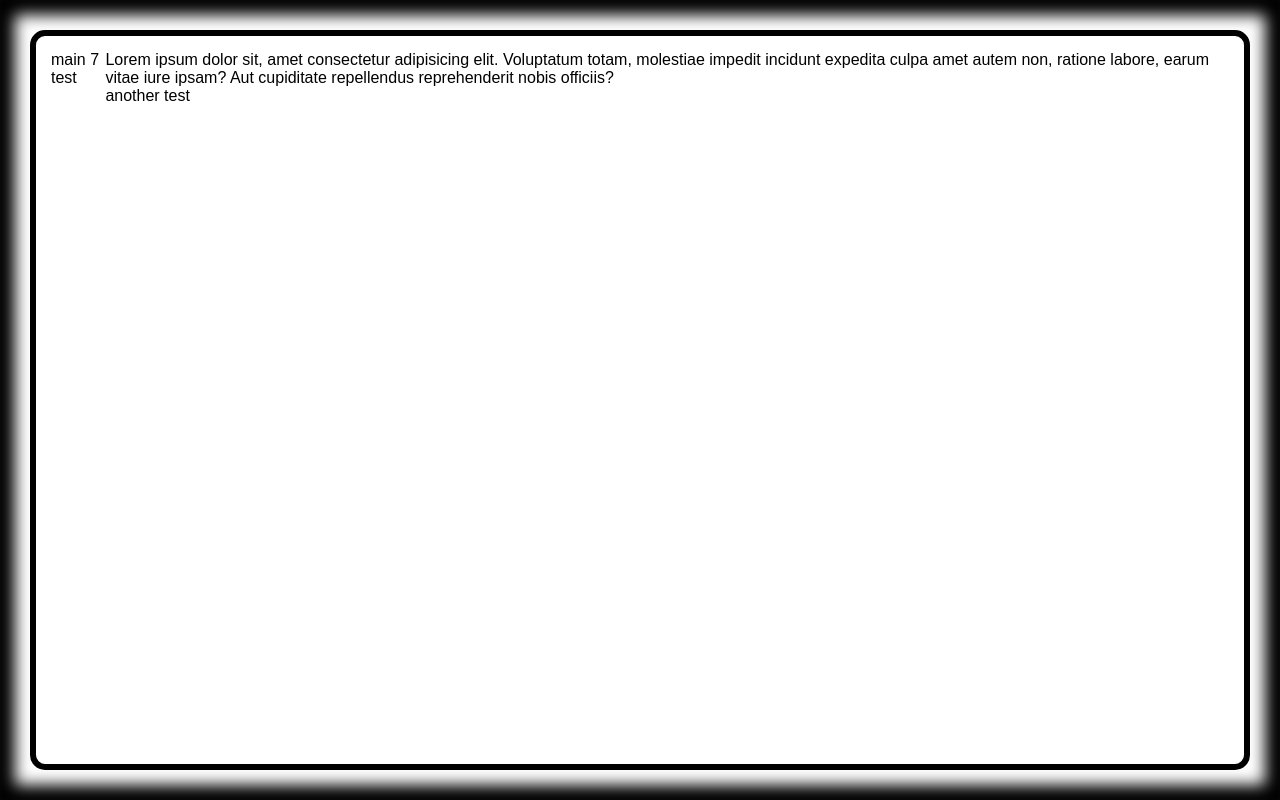
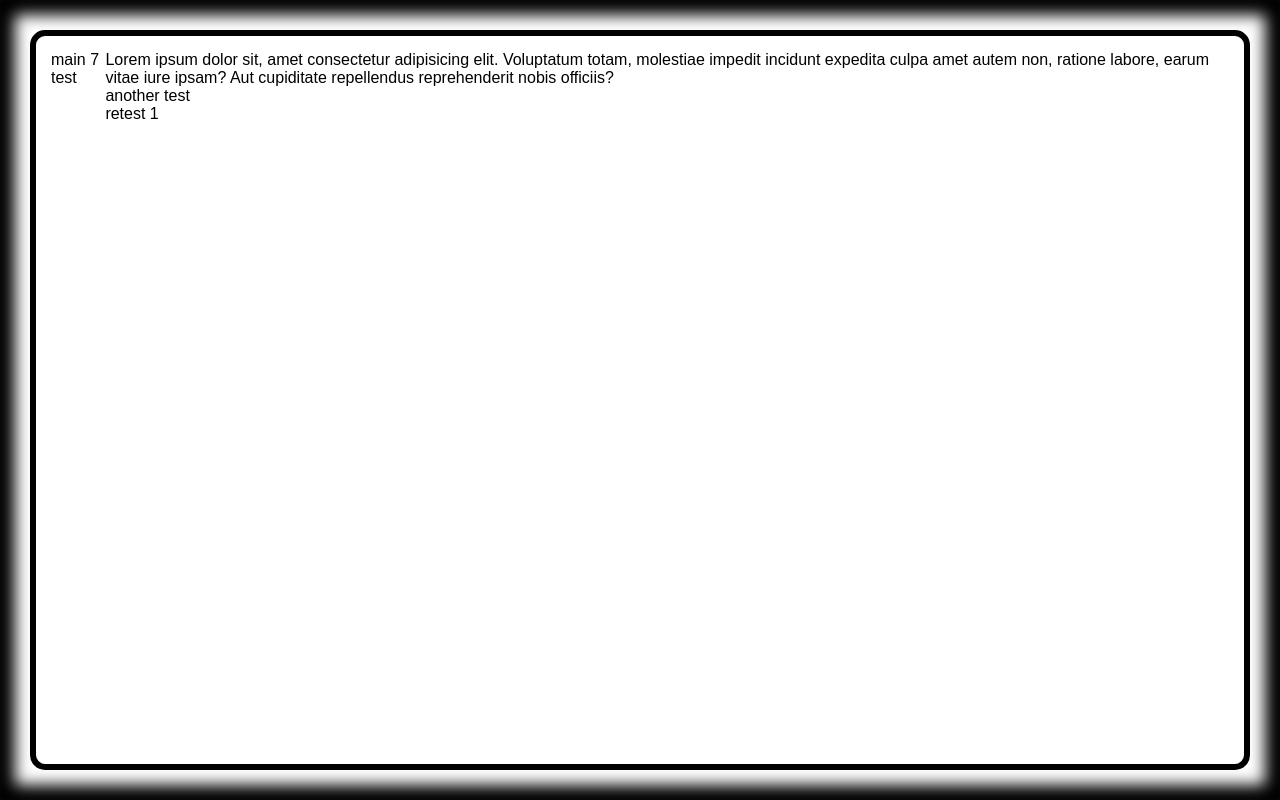
Before and after one commit to a2rp/a2rp-test, a React (Vite) app: page / in a window 1280 px wide. Built offline with nearby package versions, Linux system fonts and the light colour scheme.

Commit message:
added another text1

```diff
--- a/src/App.jsx
+++ b/src/App.jsx
@@ -13,6 +13,8 @@ const App = () => {
                     cupiditate repellendus reprehenderit nobis officiis?
                     <br />
                     another test
+                    <br />
+                    retest 1
                 </p>
             </Styled.Main>
         </Styled.Wrapper>
```
